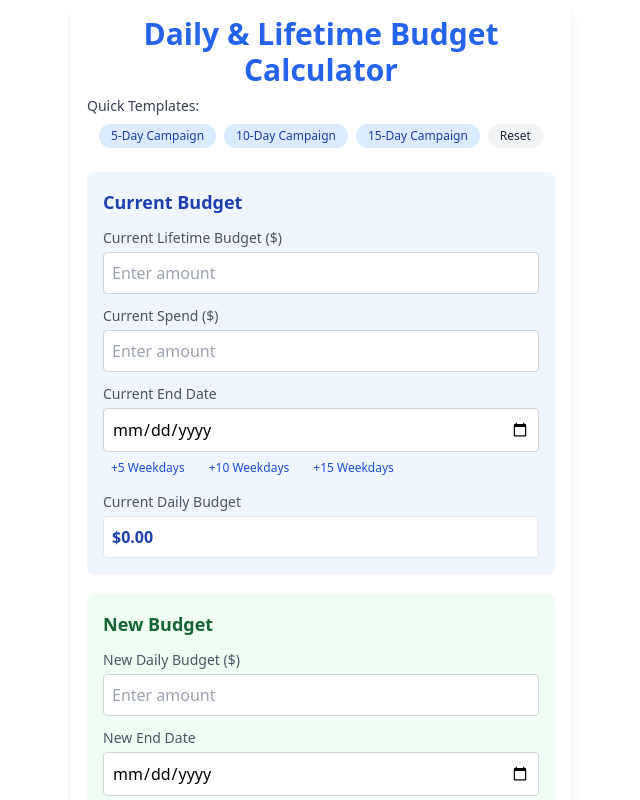
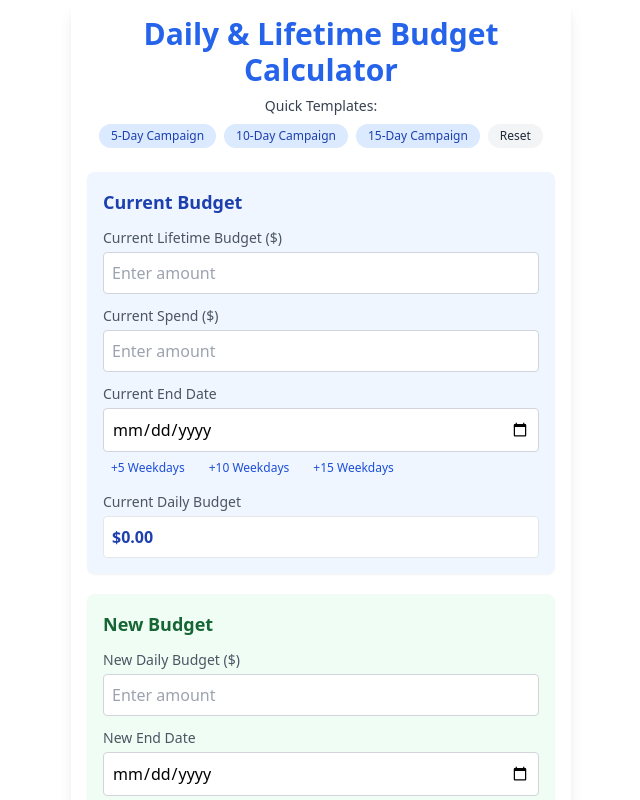
Before and after one commit to niksaderek/budget_cal, a React (Create React App) app: page / in a window 1280 px wide. Shown: the top 800 px of the page, without its empty margins (319-959 px from the left). Built offline with nearby package versions, Linux system fonts and the light colour scheme.

Commit message:
Update App.js

```diff
--- a/src/App.js
+++ b/src/App.js
@@ -299,7 +299,7 @@ const BudgetCalculator = () => {
 
       {/* Templates */}
       <div className="mb-6">
-        <h3 className="text-sm font-medium text-gray-700 mb-2">Quick Templates:</h3>
+        <h3 className="text-sm font-medium text-gray-700 mb-2 text-center">Quick Templates:</h3>
         <div className="flex flex-wrap gap-2 justify-center">
           {templates.map((template, index) => (
             <button
```
